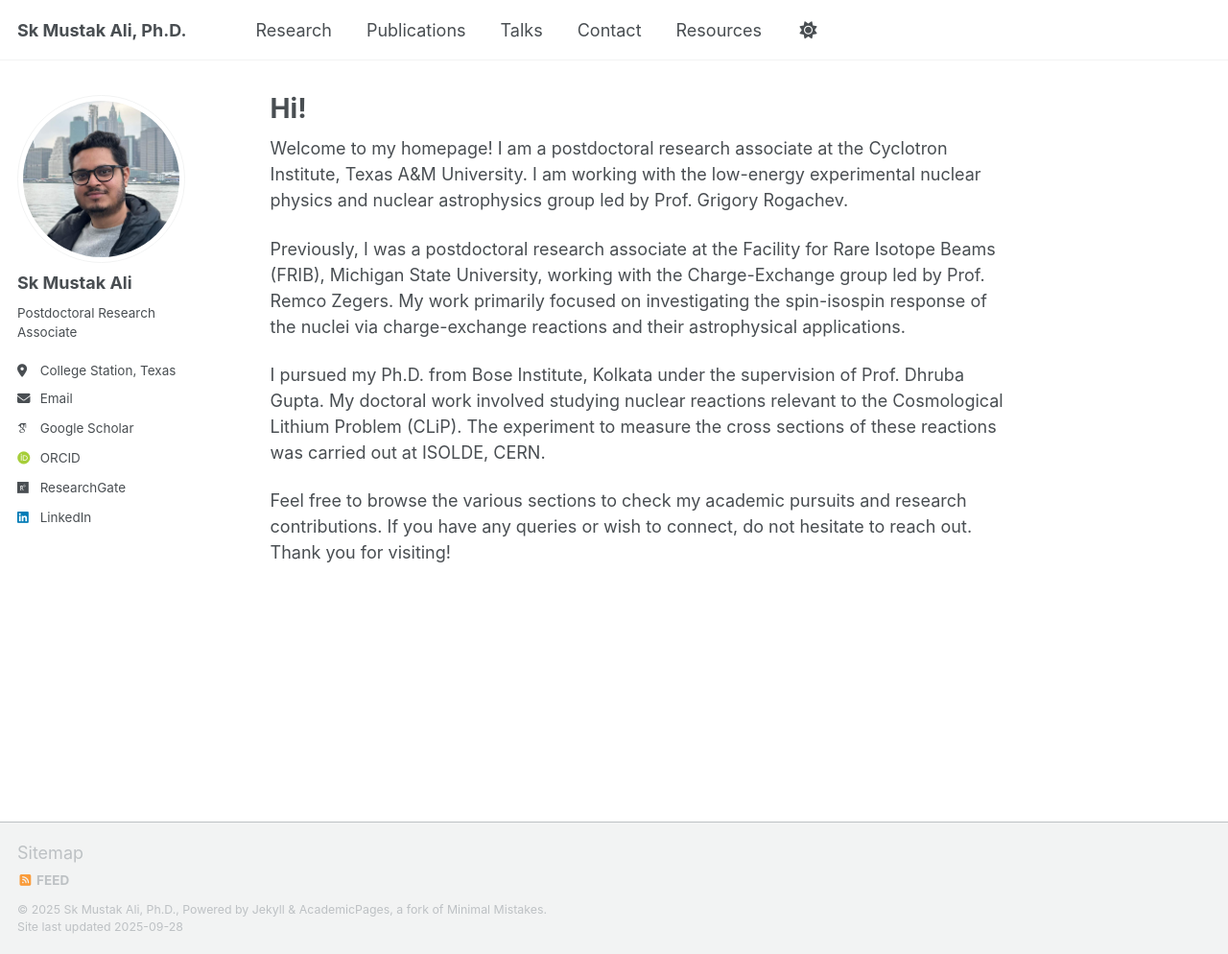
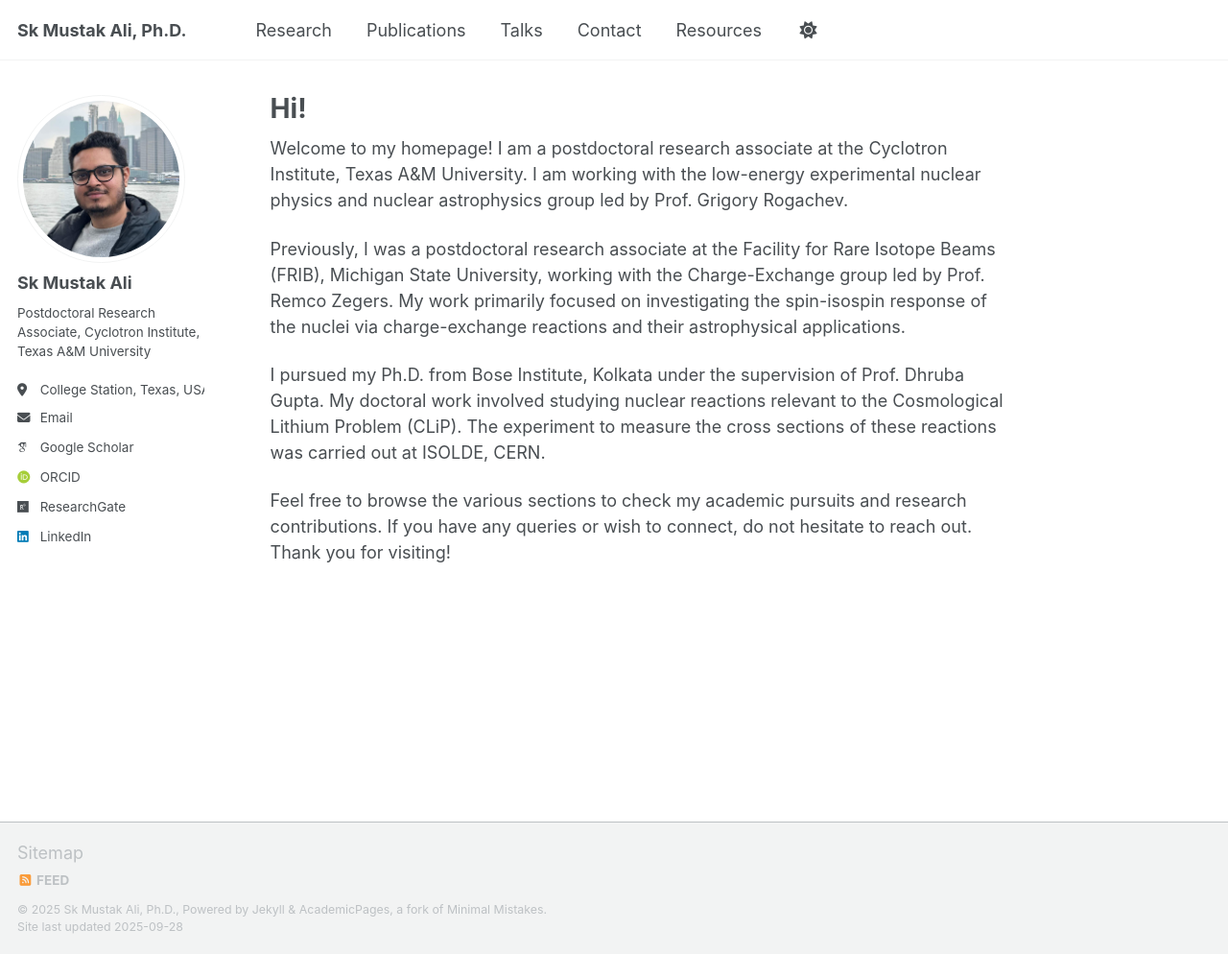
Before and after one commit to skmustakali/skmustakali.github.io, a Jekyll site: the page built from index.md, in a window 1280 px wide and 994 px high. Shown: the whole window at 96% size. Built offline with Jekyll 4.4.1, drawn with Linux system fonts in a browser that asks for light colours; some web fonts are replaced; a script that is not in the unit is left out.

Commit message:
Update _config.yml

```diff
--- a/_config.yml
+++ b/_config.yml
@@ -7,8 +7,8 @@ title: "Sk Mustak Ali, Ph.D."
 author:
   avatar: "profile_Ali.jpg"     # put your photo at images/profile.jpg
   name: "Sk Mustak Ali"
-  bio: "Postdoctoral Research Associate"
-  location: "College Station, Texas"
+  bio: "Postdoctoral Research Associate, Cyclotron Institute, Texas A&M University"
+  location: "College Station, Texas, USA"
   affiliation: "Cyclotron Institute, Texas A&M University"
   email: "mustak@tamu.edu"
     # Show the address as the label (clickable)
```
